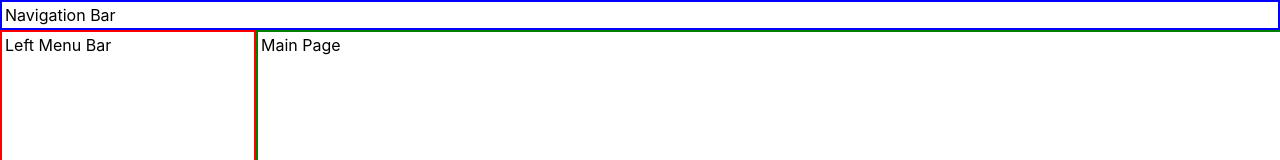
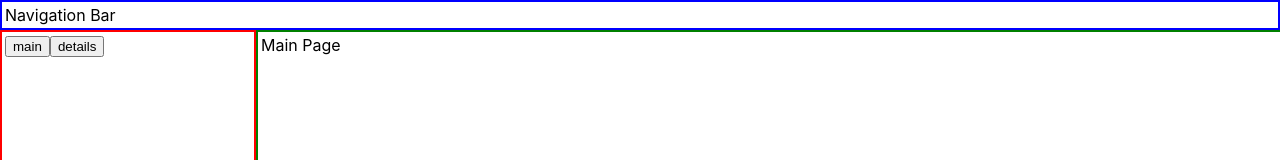
Before and after one commit to gregfenton/c8-retro-react, a React (Create React App) app: page / in a window 1280 px wide. Shown: the top 160 px of the page. Built offline with nearby package versions, Linux system fonts and the light colour scheme.

Commit message:
Created poor-person's router

```diff
--- a/src/App.js
+++ b/src/App.js
@@ -1,14 +1,22 @@
-import { NavBar } from "./components/NavBar";
-import { LeftMenuBar } from "./components/LeftMenuBar";
-import { MainPage } from "./pages/MainPage";
+import { NavBar } from './components/NavBar';
+import { LeftMenuBar } from './components/LeftMenuBar';
+import { MainPage } from './pages/MainPage';
+import { useState } from 'react';
+import { DetailsPage } from './pages/DetailsPage';
 
 function App() {
+  const [pageToShow, setPageToShow] = useState('main');
+
   return (
     <div style={{ height: '100vh' }}>
       <div style={{ display: 'grid', gridTemplateColumns: '20% 80%' }}>
         <NavBar />
-        <LeftMenuBar />
-        <MainPage />
+        <LeftMenuBar switchPage={setPageToShow} />
+        {pageToShow === 'main' ? (
+          <MainPage />
+        ) : (
+          <DetailsPage/>
+        )}
       </div>
     </div>
   );
--- a/src/components/LeftMenuBar.js
+++ b/src/components/LeftMenuBar.js
@@ -1,4 +1,6 @@
-export function LeftMenuBar() {
+export function LeftMenuBar(props) {
+  const switchPage = props.switchPage;
+
   return (
     <div
       style={{
@@ -6,11 +8,11 @@ export function LeftMenuBar() {
         borderWidth: 2,
         borderColor: 'red',
         borderStyle: 'solid',
-        display: 'flex',
         height: '500px',
       }}
     >
-      Left Menu Bar
+      <button onClick={() => switchPage("main")}>main</button>
+      <button onClick={() => switchPage("details")}>details</button>
     </div>
   );
 }
--- /dev/null
+++ b/src/pages/DetailsPage.js
@@ -0,0 +1,15 @@
+export function DetailsPage() {
+  return (
+    <div
+      style={{
+        padding: 3,
+        borderWidth: 2,
+        borderColor: 'green',
+        borderStyle: 'solid',
+        width: '100%',
+      }}
+    >
+      DETAILS!!!! Page
+    </div>
+  );
+}
```
